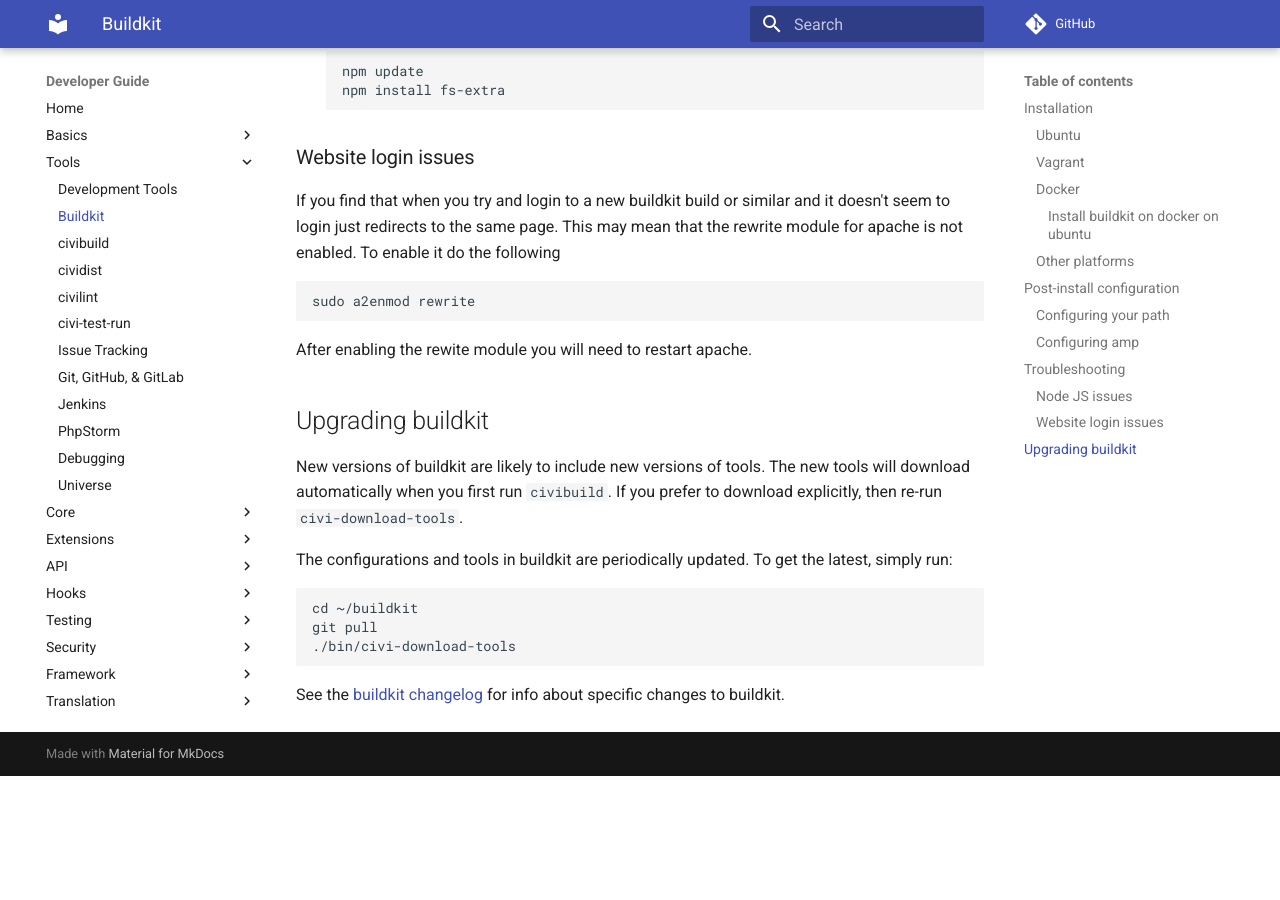
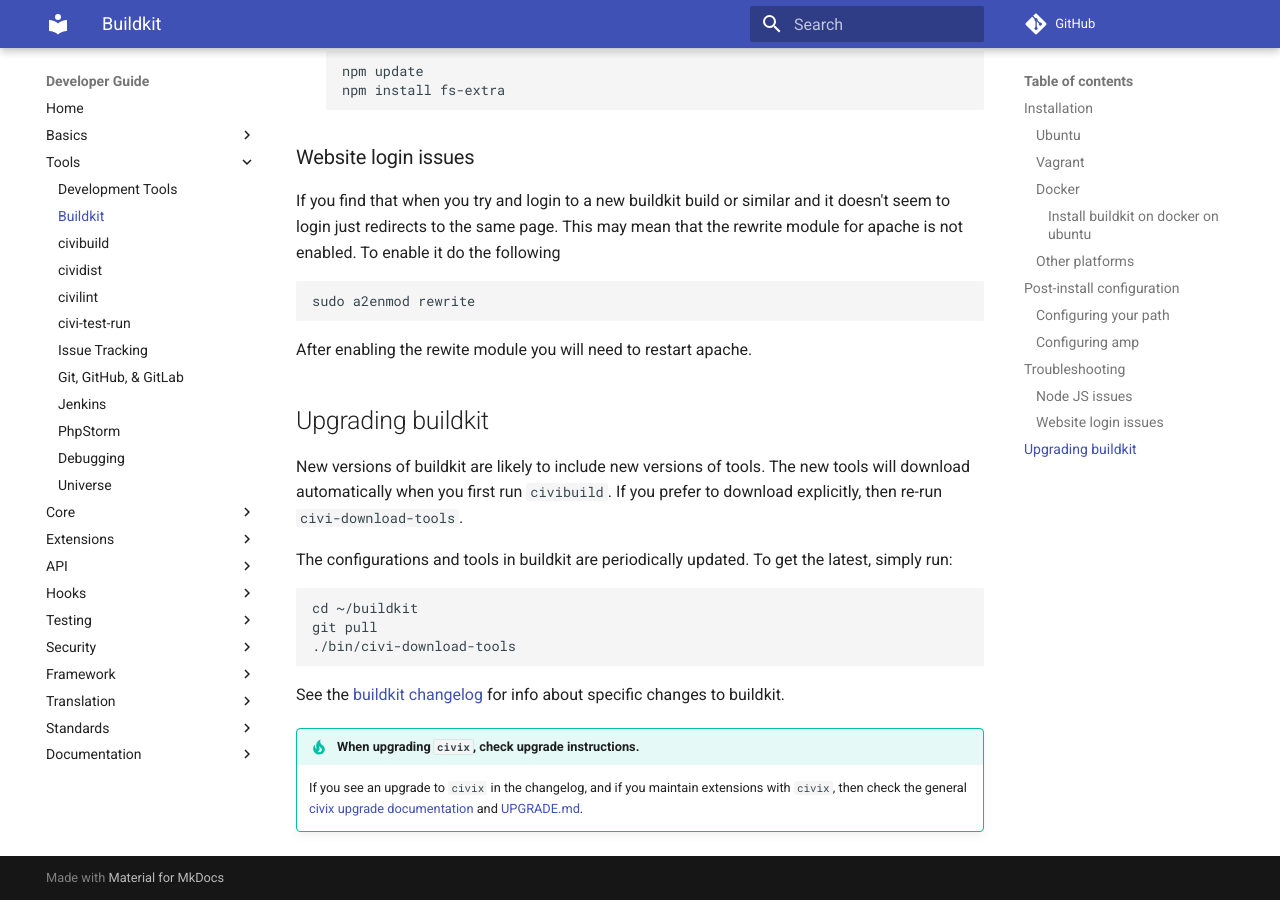
Before and after one commit to civicrm/civicrm-dev-docs, an MkDocs documentation site: the page built from docs/tools/buildkit.md, in a window 1280 px wide and 900 px high, scrolled down 5201 px. Built offline with MkDocs 1.6.1 and Material for MkDocs 9.7.7, drawn with Linux system fonts in a browser that asks for light colours; comment, search, counter and statistics services are not loaded; old or Windows-style settings are respelled for this version of MkDocs; before the commit the page ends 5977 px from its top, so only the background shows below that.

Commit message:
buildkit.md - Add civix upgrade tip

````diff
--- a/docs/tools/buildkit.md
+++ b/docs/tools/buildkit.md
@@ -217,3 +217,8 @@
 ```
 
 See the [buildkit changelog](https://github.com/civicrm/civicrm-buildkit/blob/master/CHANGELOG.md) for info about specific changes to buildkit.
+
+!!! tip "When upgrading `civix`, check upgrade instructions."
+
+    If you see an upgrade to `civix` in the changelog, and if you maintain extensions with `civix`,
+    then check the general [civix upgrade documentation](/extensions/civix.md#upgrade-templates) and [UPGRADE.md](https://github.com/totten/civix/blob/master/UPGRADE.md).
````
